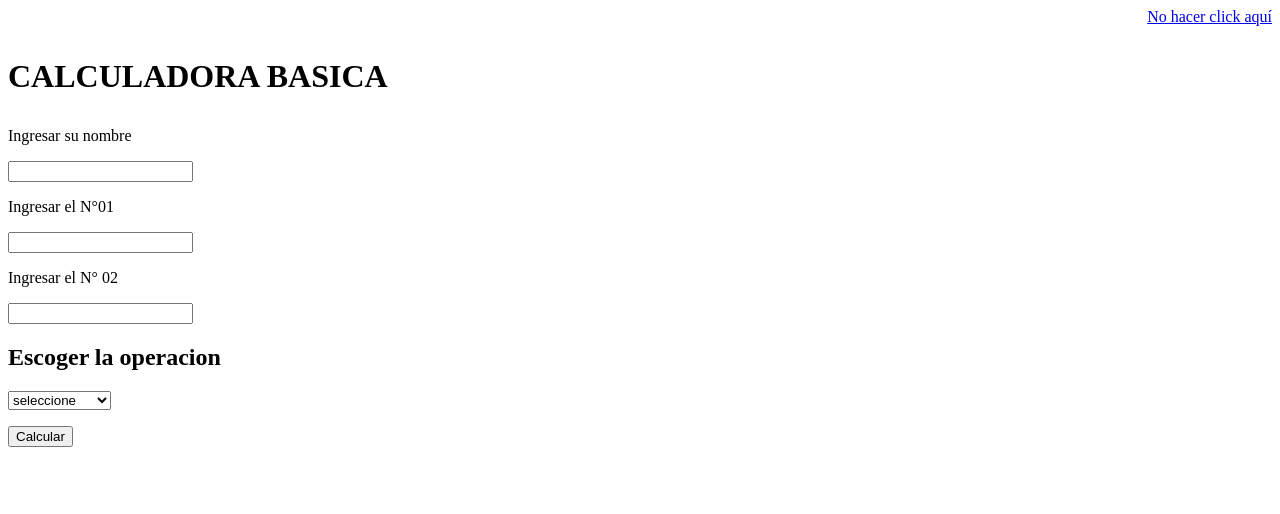
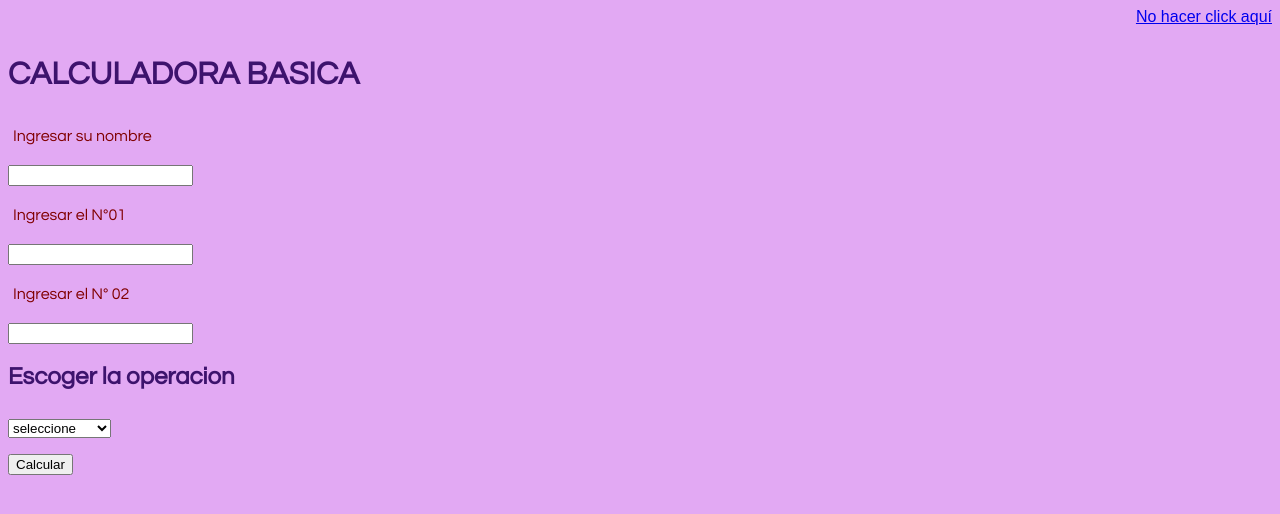
Before and after one commit to MaiaRT46RRRRRRR/GEMSQUAD_EJER_1_GRUP, a plain HTML site: page index.html in a window 1280 px wide. Drawn offline with Linux system fonts and the light colour scheme.

Commit message:
html modificado

```diff
--- a/index.html
+++ b/index.html
@@ -6,13 +6,18 @@
   <meta http-equiv="X-UA-Compatible" content="ie=edge">
   <title>Mi Primer Formulario-CALCULADORA</title>
   <link rel="stylesheet" href="assets/css/main.css">
+  <style type="text/css">
+body {background-color:white; font-family: sans-serif;}
+label {color: maroon; display:block; padding:5px;}
+</style>
 </head>
-<body>
+<body style="background-color: #E2A9F3;">
   <header>
     <nav style="text-align:right">
       <a href="imagen.html">No hacer click aquí</a>
     </nav>
   </header>
+  <font  color ="#3D136D" face="Century Gothic, sans-serif">
   <h1><p> CALCULADORA BASICA</p></h1>
   <section>
     <form onsubmit="return false;">
@@ -45,6 +50,7 @@
     <div>
       <p><button  id="enviar">Calcular</button></p>
       </div>
+      </font>
     </form>
   </section>
   <script src="assets\js\main.js"></script>
```
